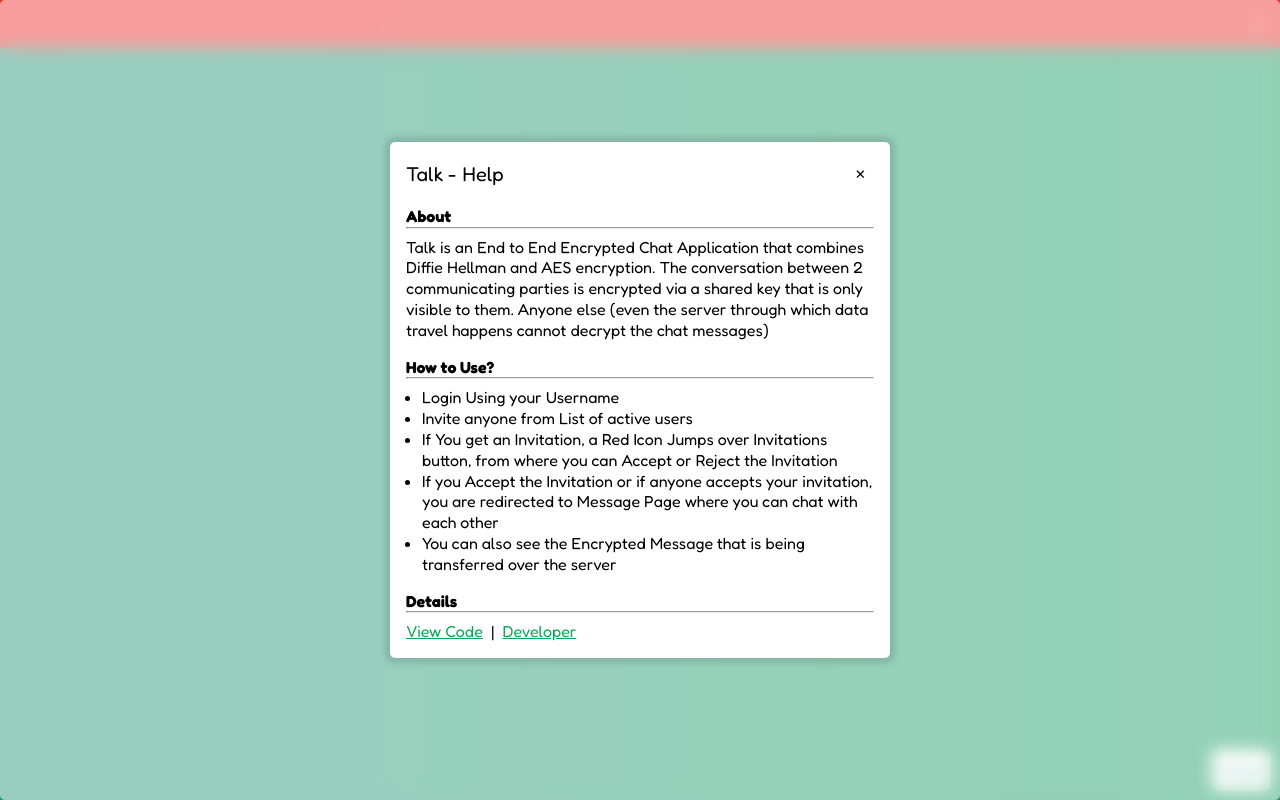
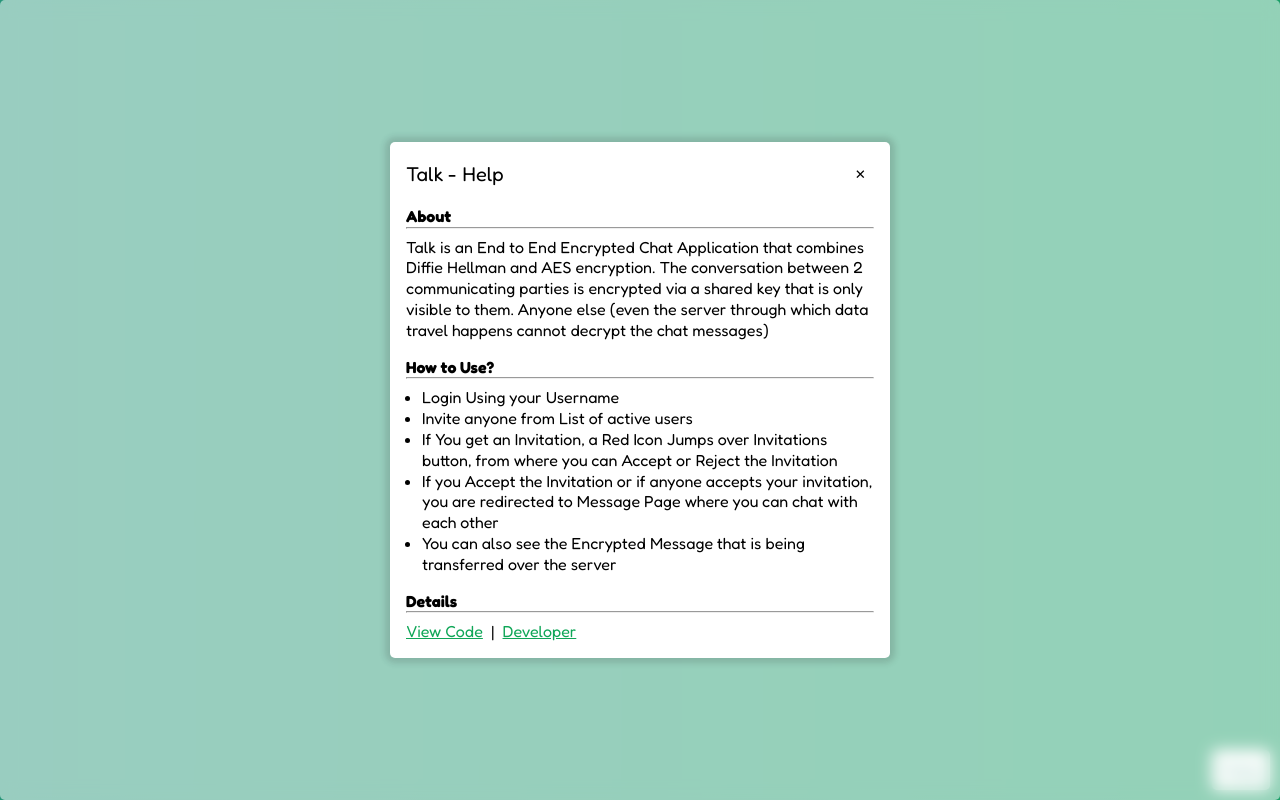
Before and after one commit to suparthghimire/talk-e2e-chat-frontend, a Next.js app: page / in a window 1280 px wide. Built offline with nearby package versions, Linux system fonts and the light colour scheme; no server answers.

Commit message:
Head -> head (Solve next/Head not resolved Error)

```diff
--- a/components/Layout.jsx
+++ b/components/Layout.jsx
@@ -1,10 +1,14 @@
 import { ToastContainer } from "react-toastify";
 import HelpModal from "../components/HelpModal";
 import Banner from "./Banner";
+import Head from "next/head";
 export default function Layout({ children }) {
   return (
     <>
-      <Banner />
+      <Head>
+        <title>Talk - E2E Chat Application</title>
+      </Head>
+      {/* <Banner /> */}
       <HelpModal />
       {children}
       <ToastContainer />
```
